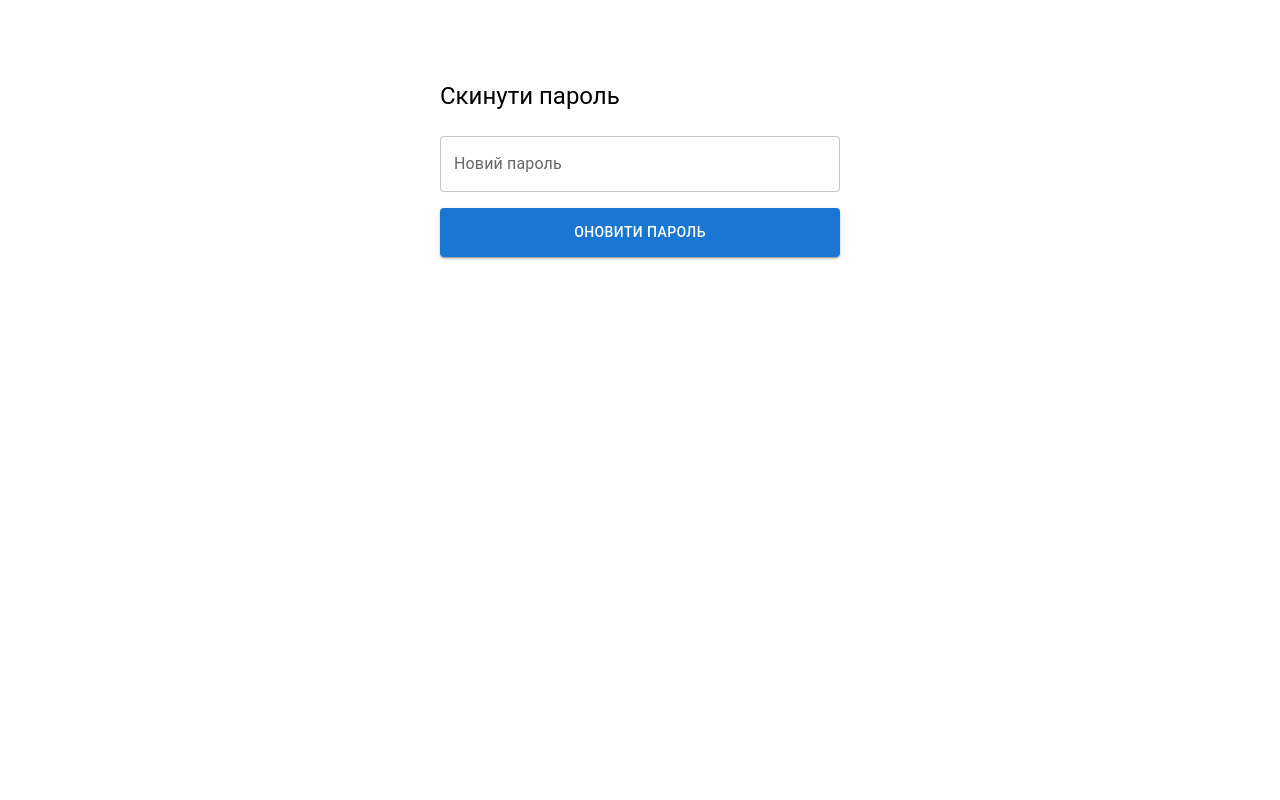
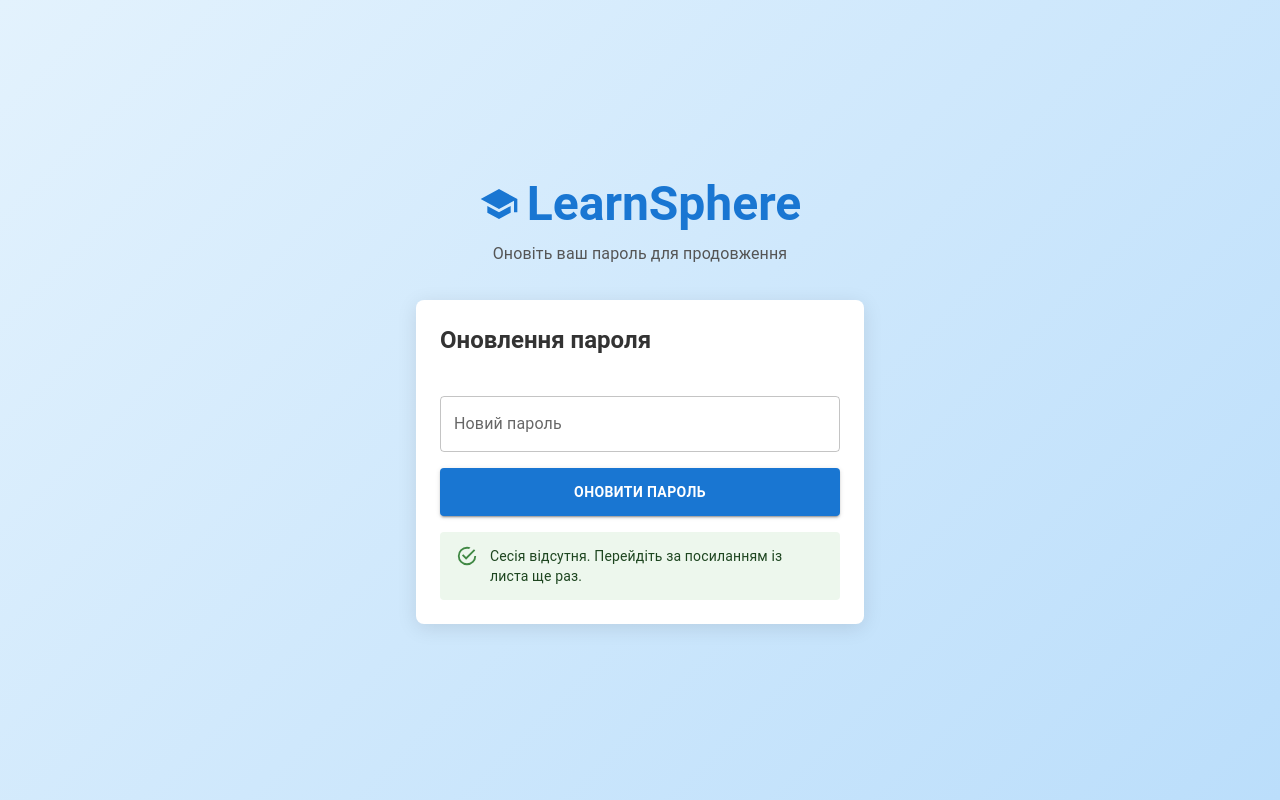
Before and after one commit to melnig/learnsphere, a React (Create React App) app: page /reset-password in a window 1280 px wide. Built offline with nearby package versions, Linux system fonts and the light colour scheme.

Commit message:
Fix Auth

```diff
--- a/src/pages/ResetPassword.tsx
+++ b/src/pages/ResetPassword.tsx
@@ -1,29 +1,87 @@
-import { useState } from 'react';
+import { useState, useEffect } from 'react';
 import { Box, Typography, TextField, Button, Alert } from '@mui/material';
 import { supabase } from '../supabase-config';
 import { useNavigate } from 'react-router-dom';
+import SchoolIcon from '@mui/icons-material/School';
 
 export default function ResetPassword() {
   const [password, setPassword] = useState('');
   const [message, setMessage] = useState<string | null>(null);
   const navigate = useNavigate();
 
+  useEffect(() => {
+    // Перевіряємо, чи є сесія після переходу за посиланням
+    const checkSession = async () => {
+      const {
+        data: { session },
+      } = await supabase.auth.getSession();
+      if (!session) {
+        setMessage('Сесія відсутня. Перейдіть за посиланням із листа ще раз.');
+      }
+    };
+    checkSession();
+  }, []);
+
   const handleUpdatePassword = async () => {
-    const { error } = await supabase.auth.updateUser({
-      password,
-    });
+    const { data, error } = await supabase.auth.updateUser({ password });
     if (error) {
       setMessage(`Помилка оновлення пароля: ${error.message}`);
-    } else {
+    } else if (data) {
       setMessage('Пароль успішно оновлено!');
-      setTimeout(() => navigate('/'), 2000); // Редирект на головну через 2 секунди
+      setTimeout(() => navigate('/login'), 2000); // На /login через 2 секунди
     }
   };
 
   return (
-    <Box sx={{ maxWidth: 400, mx: 'auto', mt: 8, p: 2 }}>
-      <Typography variant="h5" gutterBottom>
-        Скинути пароль
+    <Box
+      sx={{
+        display: 'flex',
+        flexDirection: 'column',
+        alignItems: 'center',
+        justifyContent: 'center',
+        minHeight: '100vh',
+        bgcolor: '#f5f5f5',
+        background: 'linear-gradient(135deg, #e3f2fd 0%, #bbdefb 100%)',
+      }}
+    >
+      <Box sx={{ textAlign: 'center', mb: 4 }}>
+        <Box
+          sx={{
+            display: 'flex',
+            alignItems: 'center',
+            justifyContent: 'center',
+            mb: 1,
+          }}
+        >
+          <SchoolIcon sx={{ fontSize: 40, color: '#1976d2', mr: 1 }} />
+          <Typography
+            variant="h3"
+            sx={{ fontWeight: 'bold', color: '#1976d2' }}
+          >
+            LearnSphere
+          </Typography>
+        </Box>
+        <Typography variant="subtitle1" sx={{ color: '#555', maxWidth: 400 }}>
+          Оновіть ваш пароль для продовження
+        </Typography>
+      </Box>
+      <Box
+        sx={{
+          width: '100%',
+          maxWidth: 400,
+          bgcolor: 'white',
+          p: 3,
+          borderRadius: 2,
+          boxShadow: '0 4px 20px rgba(0, 0, 0, 0.1)',
+          transition: 'all 0.3s ease-in-out',
+          '&:hover': { boxShadow: '0 6px 25px rgba(0, 0, 0, 0.15)' },
+        }}
+      >
+        <Typography
+          variant="h5"
+          sx={{ mb: 3, fontWeight: 'bold', color: '#333' }}
+        >
+          Оновлення пароля
         </Typography>
         <TextField
           label="Новий пароль"
@@ -39,8 +97,8 @@ export default function ResetPassword() {
           variant="contained"
           color="primary"
           fullWidth
+          sx={{ py: 1.5, fontWeight: 'bold', borderRadius: 1 }}
           onClick={handleUpdatePassword}
-        sx={{ py: 1.5 }}
         >
           Оновити пароль
         </Button>
@@ -53,5 +111,6 @@ export default function ResetPassword() {
           </Alert>
         )}
       </Box>
+    </Box>
   );
 }
```
Lines whose indentation alone changed are shown as unchanged.
